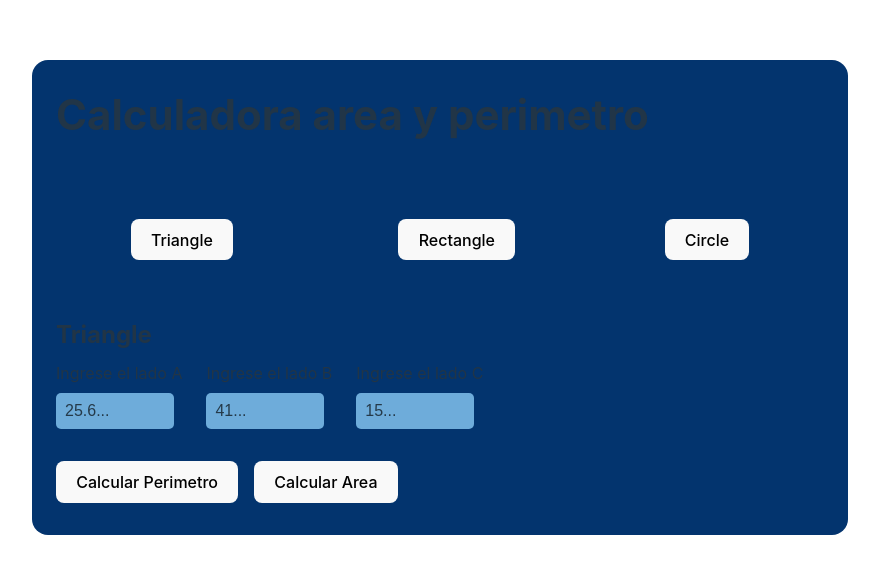
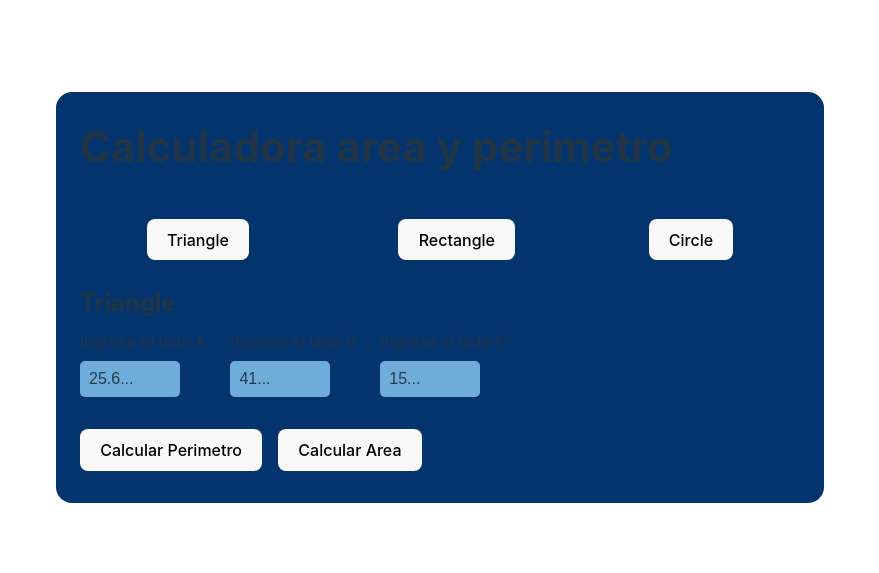
Before and after one commit to Santiago2809/figures_calculator, a React (Vite) app: page / in a window 1280 px wide. Shown: the part 103-676 px from the top of the page, without its empty margins (200-1079 px from the left). Built offline with nearby package versions, Linux system fonts and the light colour scheme.

Commit message:
feat: add a snippet to fix box model

```diff
--- a/src/index.css
+++ b/src/index.css
@@ -1,3 +1,13 @@
+html {
+  box-sizing: border-box;
+}
+
+*,
+*:before,
+*:after {
+  box-sizing: inherit;
+}
+
 :root {
   font-family: Inter, system-ui, Avenir, Helvetica, Arial, sans-serif;
   line-height: 1.5;
@@ -18,6 +28,7 @@ a {
   color: #646cff;
   text-decoration: inherit;
 }
+
 a:hover {
   color: #535bf2;
 }
@@ -31,7 +42,10 @@ body {
   min-height: 100vh;
 }
 
-h1,h2,h3, p {
+h1,
+h2,
+h3,
+p {
   margin: 0;
   padding: 0;
 }
@@ -52,9 +66,11 @@ button {
   cursor: pointer;
   transition: border-color 0.25s;
 }
+
 button:hover {
   border-color: #646cff;
 }
+
 button:focus,
 button:focus-visible {
   outline: 4px auto -webkit-focus-ring-color;
@@ -65,9 +81,11 @@ button:focus-visible {
     color: #213547;
     background-color: #ffffff;
   }
+
   a:hover {
     color: #747bff;
   }
+
   button {
     background-color: #f9f9f9;
   }
```
